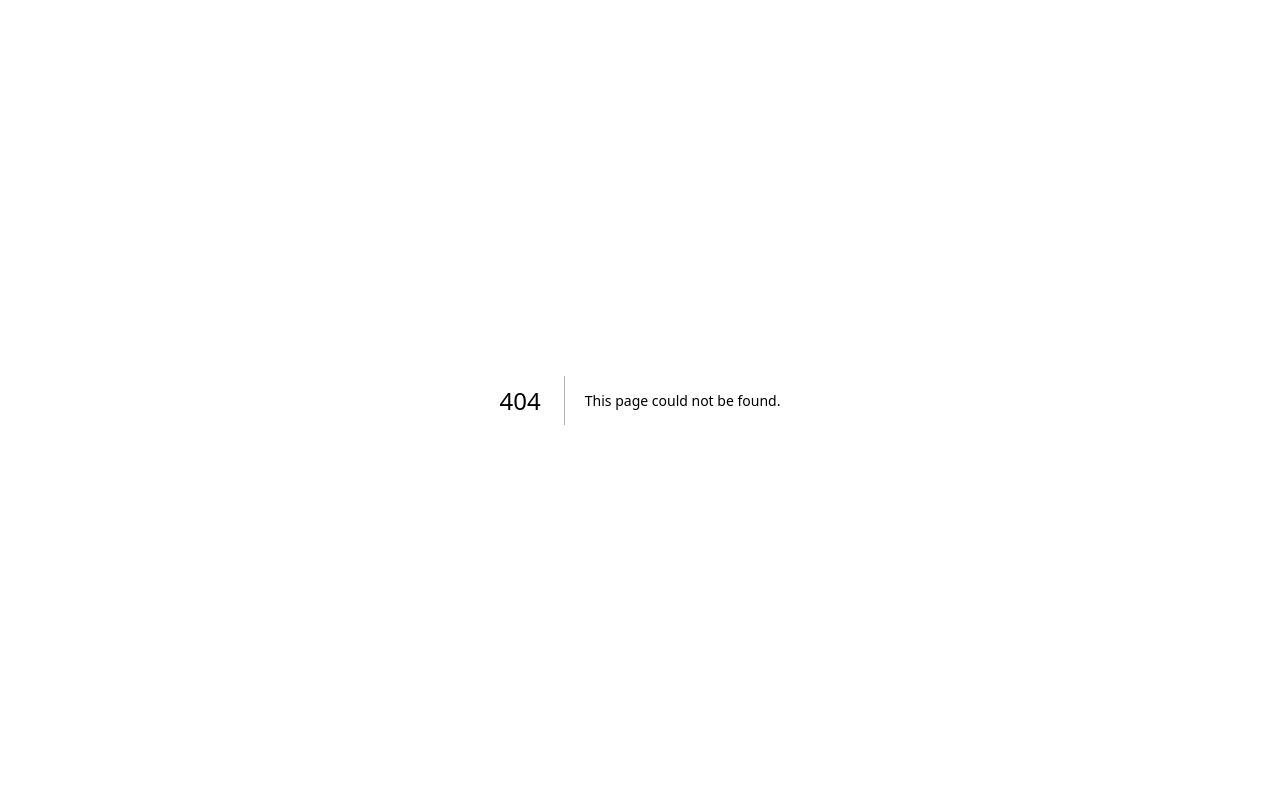
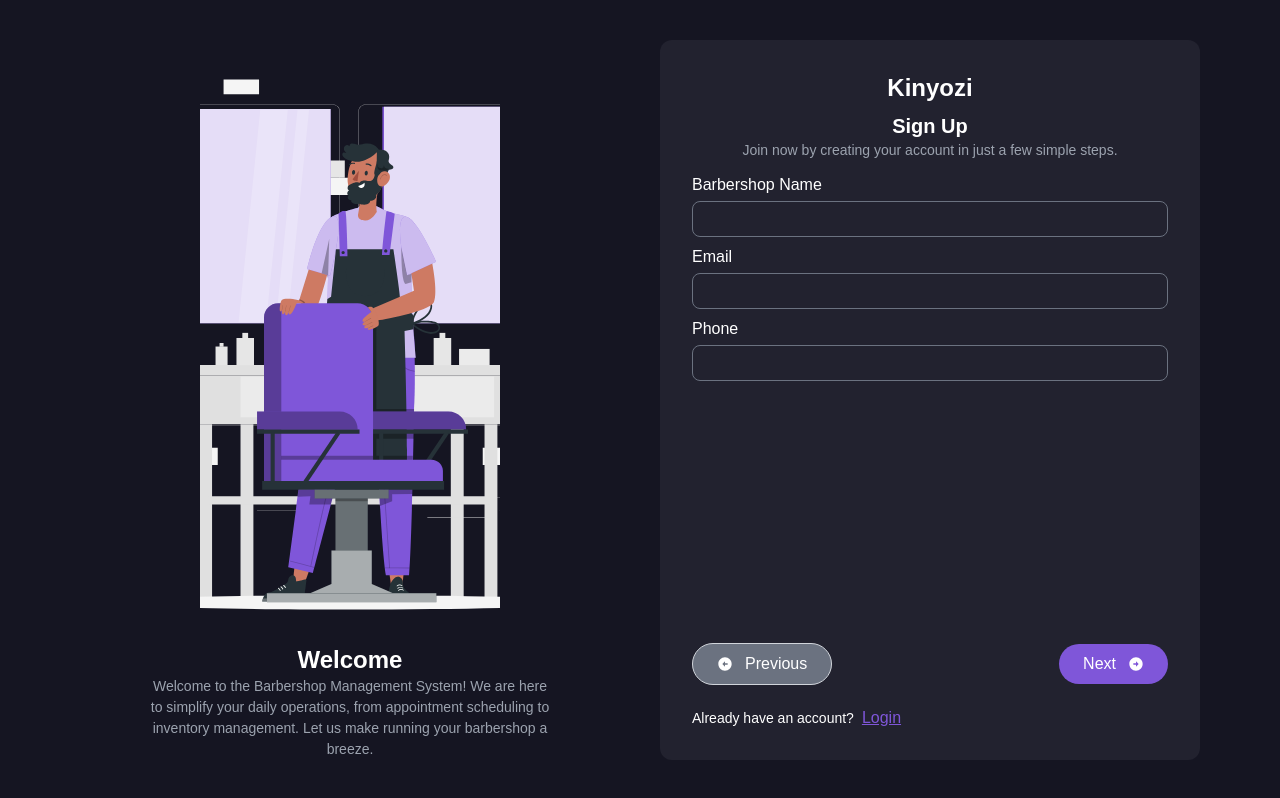
Before and after one commit to regan-mu/my-kinyozi-client, a Next.js app: page /signup in a window 1280 px wide. Before the commit this address had no page. Built offline with nearby package versions, Linux system fonts and the light colour scheme.

Commit message:
Login and signup pages

```diff
--- /dev/null
+++ b/app/components/LoginForm.js
@@ -0,0 +1,35 @@
+"use client";
+import Link from "next/link";
+import { useState } from "react";
+
+export default function LoginForm() {
+    const [loginError, setLoginError] = useState("");
+    const [formLoading, setFormLoading] = useState(false);
+    return (
+        <form className="w-full h-full mt-3 relative">
+            {
+                loginError && <div className="absolute bottom-full w-full px-2 py-2 mb-2 bg-red-200 text-red-700 text-sm font-semibold text-center rounded-lg border">
+                    {loginError}
+                </div>
+            }
+            <div className="flex flex-col gap-1 mb-4">
+                <label htmlFor="email">Email</label>
+                <input className="h-10 border-[0.1px] border-gray-500 rounded-lg p-2 outline-none bg-accent" required type="email" id="email" name="email" />
+            </div>
+            <div className="flex flex-col gap-1 mb-4">
+                <label htmlFor="password">Password</label>
+                <input className="h-10 border-[0.1px] border-gray-500 rounded-lg p-2 outline-none bg-accent" required type="password" id="password" name="password" />
+            </div>
+            <div className="w-full mb-4 flex justify-end">
+                <Link className="font-thin text-sm hover:text-gray-300" href="/" >Forgot password</Link>
+            </div>
+            <button disabled={formLoading} className="w-full bg-secondary py-2 rounded-sm cursor-pointer disabled:opacity-50 disabled:cursor-not-allowed hover:text-gray-300" type="submit">Login</button>
+            <div className="mt-5">
+                <span className="text-sm flex gap-2 justify-center">
+                    Don`t have an account?
+                    <Link className="text-secondary text-base underline" href="/signup">Signup</Link>
+                </span>
+            </div>
+        </form>
+    )
+}
--- /dev/null
+++ b/app/components/SignupForm.js
@@ -0,0 +1,76 @@
+"use client";
+import useMultipleStepForm from "../hooks/useMutliStepForm";
+import uniqid from "uniqid";
+import {RiArrowLeftCircleFill, RiArrowRightCircleFill} from "react-icons/ri";
+import Link from "next/link";
+
+export default function SignupForm() {
+    const submitForm = (e) => {
+        e.preventDefault();
+        if (!isLast) {
+            next();
+        }
+    }
+
+
+    const {next, back, step, isFirst, isLast} = useMultipleStepForm(
+        [
+            <div key={uniqid()} className="flex flex-col gap-2">
+                <div className="flex flex-col gap-1">
+                    <label className="" htmlFor="shop_name">Barbershop Name</label>
+                    <input className="md:h-9 h-12 border-[0.1px] border-gray-500 rounded-lg p-2 outline-none bg-accent" required id="shop_name" name="name" type="text" />
+                </div>
+                <div className="flex flex-col gap-1">
+                    <label className="" htmlFor="email">Email</label>
+                    <input className="md:h-9 h-12 border-[0.1px] border-gray-500 rounded-lg p-2 outline-none bg-accent" required id="email" name="email" type="email" />
+                </div>
+                <div className="flex flex-col gap-1">
+                    <label className="" htmlFor="phone">Phone</label>
+                    <input className="md:h-9 h-12 border-[0.1px] border-gray-500 rounded-lg p-2 outline-none bg-accent" required id="phone" name="phone" type="text" />
+                </div>
+            </div>,
+            <div key={uniqid()} className="flex flex-col gap-2">
+                <div className="flex flex-col gap-1">
+                    <label className="" htmlFor="county">County</label>
+                    <input className="md:h-9 h-12 border-[0.1px] border-gray-500 rounded-lg p-2 outline-none bg-accent" required id="county" name="county" type="text" />
+                </div>
+                <div className="flex flex-col gap-1">
+                    <label className="" htmlFor="city">City/Town</label>
+                    <input className="md:h-9 h-12 border-[0.1px] border-gray-500 rounded-lg p-2 outline-none bg-accent" required id="city" name="city" type="text" />
+                </div>
+            </div>,
+            <div key={uniqid()} className="flex flex-col gap-2">
+                <div className="flex flex-col gap-1">
+                    <label className="" htmlFor="password">Password</label>
+                    <input className="md:h-9 h-12 border-[0.1px] border-gray-500 rounded-lg p-2 outline-none bg-accent" required id="password" name="password" type="password" />
+                </div>
+                <div className="flex flex-col gap-1">
+                    <label className="" htmlFor="confirm_password">Confirm Password</label>
+                    <input className="md:h-9 h-12 border-[0.1px] border-gray-500 rounded-lg p-2 outline-none bg-accent" required id="confirm_password" name="confirmPassword" type="password" />
+                </div>
+            </div>
+        ]
+    )
+    return (
+        <form onSubmit={submitForm} className="w-full h-full mt-3 flex flex-col gap-10 md:gap-0 md:justify-between relative">
+            {/* <div className="absolute bottom-full w-full px-2 py-2 mb-2 bg-red-200 text-red-700 text-sm font-semibold text-center rounded-lg border">error</div> */}
+            {step}
+            <div className="flex flex-col gap-6">
+                <div className="w-full flex justify-between items-center h-10 mt-5">
+                    <button onClick={back} type="button" className="flex gap-3 items-center py-2 px-6 rounded-full border-[0.1px] bg-gray-500 border-gray-300">
+                        <RiArrowLeftCircleFill/> Previous
+                    </button>
+                    <button className="flex items-center gap-3 bg-secondary py-2 px-6 rounded-full">
+                        {!isLast ? <>Next <RiArrowRightCircleFill /></> : "Signup"}
+                    </button>
+                </div>
+                <div className="">
+                    <span className="text-sm flex gap-2 items-center h-5">
+                        Already have an account?
+                        <Link className="text-secondary text-base underline" href="/login">Login</Link>
+                    </span>
+                </div>
+            </div>
+        </form>
+    )
+}
--- /dev/null
+++ b/app/hooks/useMutliStepForm.js
@@ -0,0 +1,37 @@
+import { useState } from "react";
+
+const useMultipleStepForm = (steps) => {
+    const [currentStepIndex, setCurrentStepIndex] = useState(0);
+
+    const next = () => {
+        if (currentStepIndex >= steps.length-1) {
+            return currentStepIndex;
+        } else {
+            setCurrentStepIndex(currentStepIndex + 1);
+        }
+    }
+    const back = () => {
+        if (currentStepIndex <= 0) {
+            return currentStepIndex;
+        } else {
+            setCurrentStepIndex(currentStepIndex - 1);
+        }
+    }
+
+    const goto = (index) => {
+        setCurrentStepIndex(index);
+    }
+
+    return {
+        currentStepIndex,
+        step: steps[currentStepIndex],
+        isLast: currentStepIndex === steps.length-1,
+        isFirst: currentStepIndex === 0,
+        steps,
+        next,
+        back,
+        goto
+    }
+}
+
+export default useMultipleStepForm;
--- /dev/null
+++ b/app/layouts/Login-Signup-Layout.js
@@ -0,0 +1,27 @@
+import Image from "next/image";
+
+export default function LoginSignupLayout({children}) {
+    return (
+        <main className="font-poppins flex items-center w-full h-screen overflow-hidden p-5 md:px-20 md:py-10 bg-dark-blue text-white">
+            <div className="grid grid-rows-1 grid-cols-1 gap-10 w-full md:grid-cols-2 md:h-full">
+                <div className="w-full hidden md:flex-col md:items-center md:gap-5 md:flex">
+                    <Image className="h-full object-cover" src="/my-kinyozi-wait.svg" alt="my kinyozi waiting"  width={300} height={500}/>
+                    <div className="flex flex-col items-center">
+                        <h4 className="font-bold text-2xl">Welcome</h4>
+                        <p className="text-[14px] font-thin text-gray-400 text-center w-3/4">
+                            Welcome to the Barbershop Management System! We are here to simplify your daily operations,
+                            from appointment scheduling to inventory management.
+                            Let us make running your barbershop a breeze.
+                        </p>
+                    </div>
+                </div>
+                <div className="h-full rounded-xl bg-accent flex flex-col gap-2 px-5 py-10 md:p-8 md:">
+                    <div className="w-full text-center">
+                        <h2 className="font-bold text-2xl">Kinyozi</h2>
+                    </div>
+                    {children}
+                </div>
+            </div>
+        </main>
+    )
+}
--- /dev/null
+++ b/app/login/page.js
@@ -0,0 +1,16 @@
+import LoginSignupLayout from "../layouts/Login-Signup-Layout";
+import LoginForm from "../components/LoginForm";
+
+export default function Login() {
+    return (
+        <LoginSignupLayout>
+            <div className="flex flex-col ">
+                <h2 className="text-xl font-bold text-center">Login</h2>
+                <p className="text-gray-400 text-[14px] text-center">
+                    Enter your credentials to access your account securely.
+                </p>
+                <LoginForm />
+            </div>
+        </LoginSignupLayout>
+    )
+}
--- /dev/null
+++ b/app/signup/page.js
@@ -0,0 +1,16 @@
+import LoginSignupLayout from "../layouts/Login-Signup-Layout";
+import SignupForm from "../components/SignupForm";
+
+export default function Signup() {
+    return (
+        <LoginSignupLayout>
+            <div className="flex flex-col h-full">
+                <h2 className="text-xl font-bold text-center">Sign Up</h2>
+                <p className="text-gray-400 text-[14px] text-center">
+                    Join now by creating your account in just a few simple steps.
+                </p>
+                <SignupForm />
+            </div>
+        </LoginSignupLayout>
+    )
+}
```
Also changed, not shown: public/my-kinyozi-wait.svg (added).
